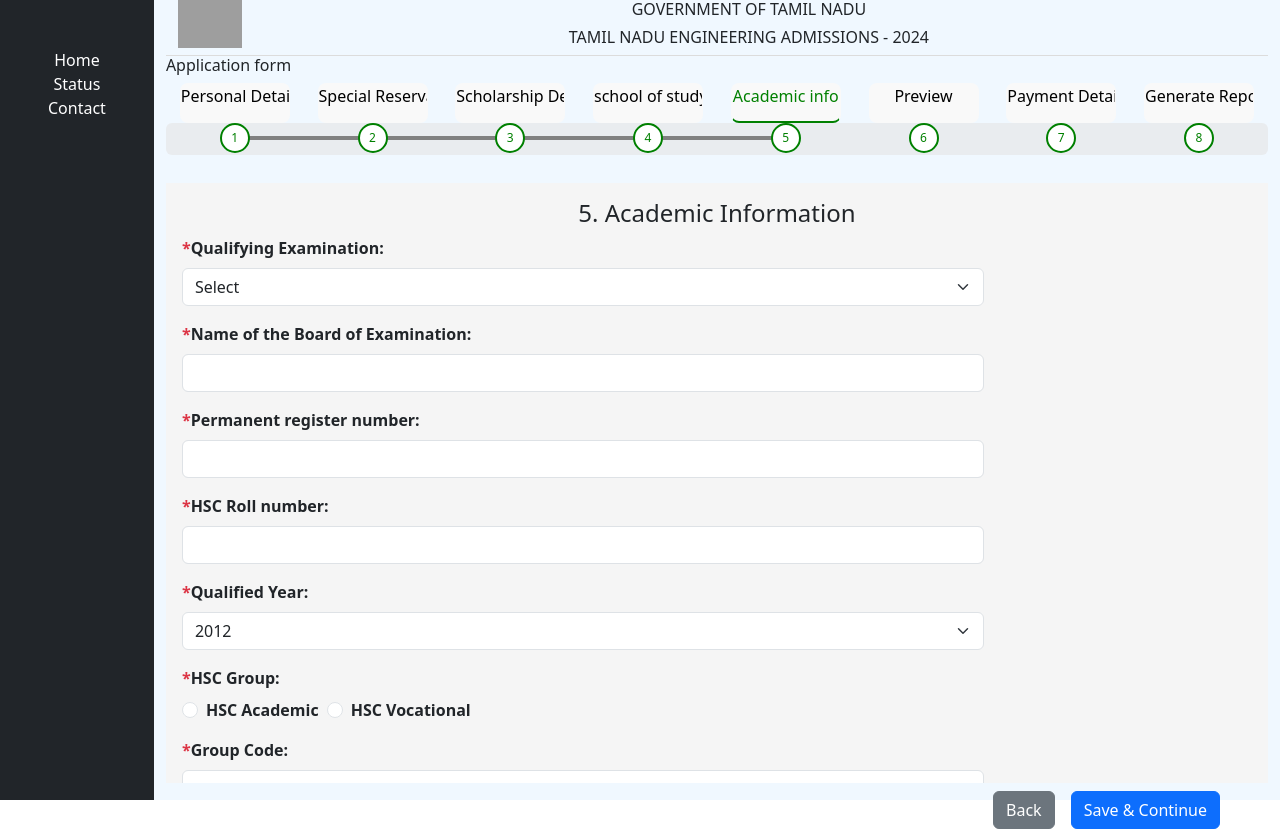
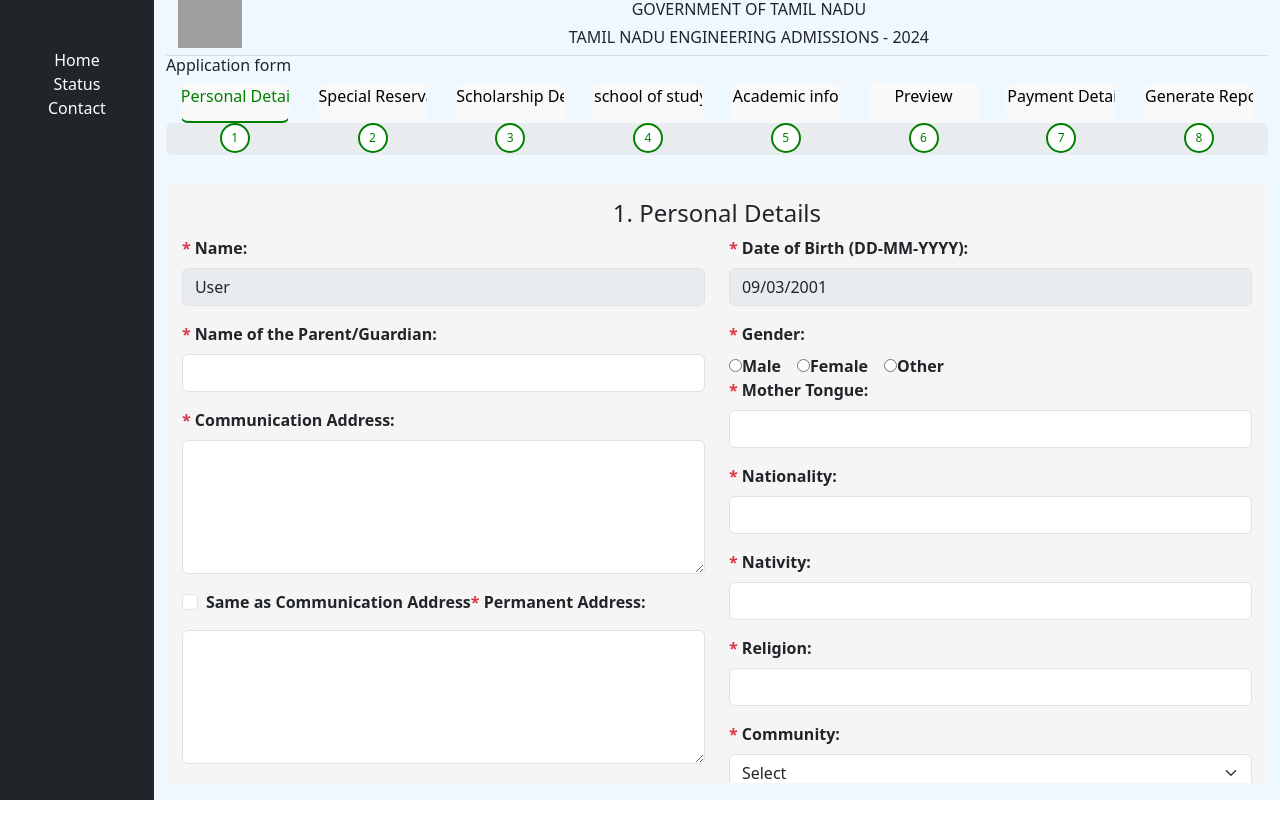
Before and after one commit to R1J5S8-1/TNEA, a React (Vite) app: page / in a window 1280 px wide. After the commit the page ends 800 px from the top, so only its background shows below. Built offline with nearby package versions, Linux system fonts and the light colour scheme; grey boxes are pictures that could not be loaded.

Commit message:
main-page

```diff
--- a/src/components/FormNav.jsx
+++ b/src/components/FormNav.jsx
@@ -9,7 +9,7 @@ import PaymentDetails from "./PaymentDetails";
 
 function FormNav() {
   const navRef = useRef(null);
-  const [formPage, setFormPage] = useState(5);
+  const [formPage, setFormPage] = useState(1);
   const [data, setData] = useState({
     name: "User",
     parentName: "",
```
